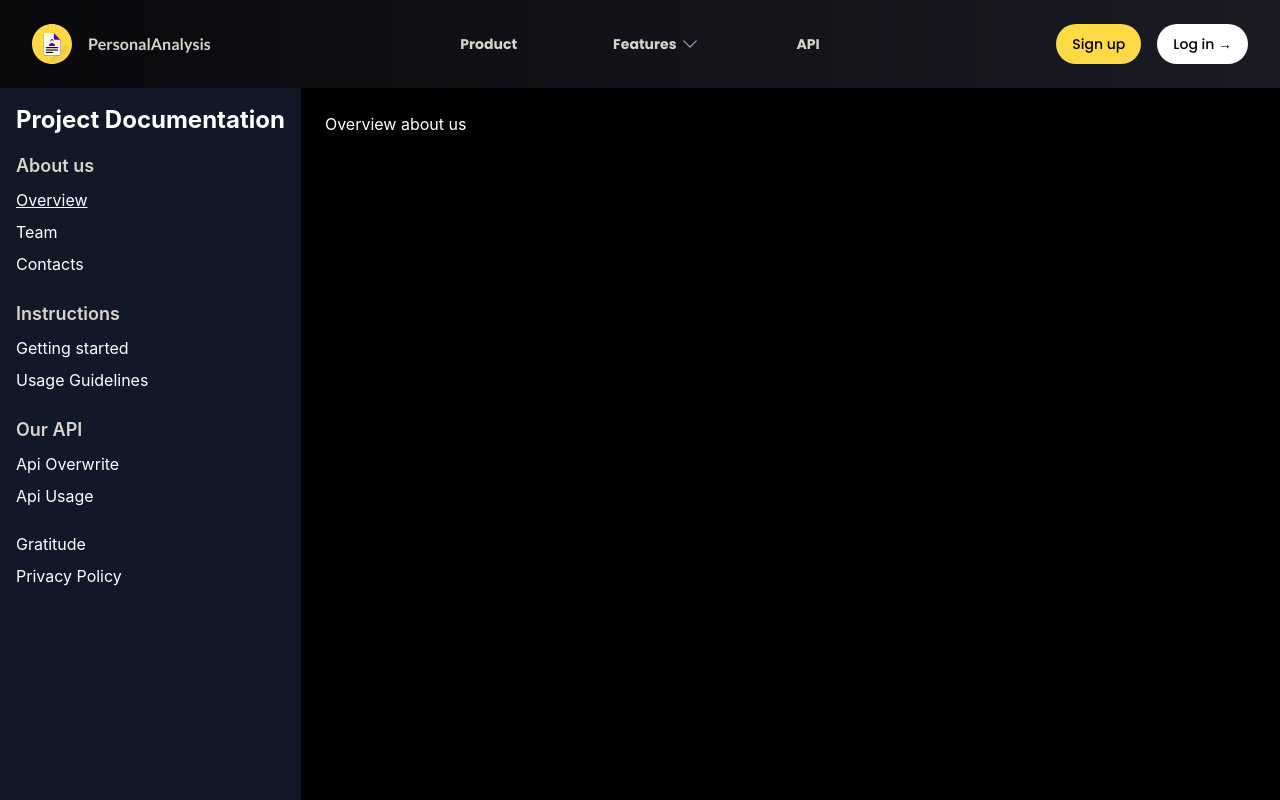
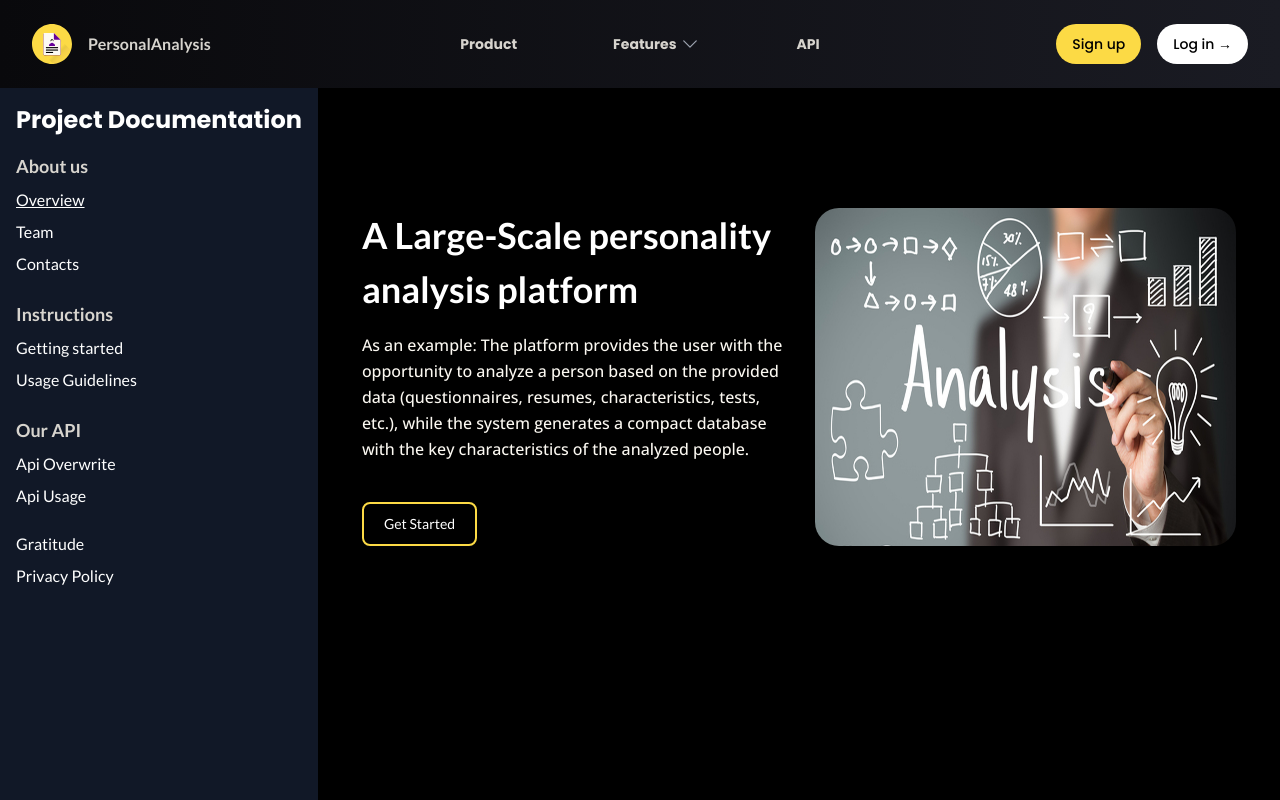
Before and after one commit to IvanGaideek/Front_Personality-Analyzer, a React (Vite) app: page /docs/overview in a window 1280 px wide. Shown: the top 800 px of the page. Built offline with nearby package versions, Linux system fonts and the light colour scheme.

Commit message:
add About us

```diff
--- a/src/addition/data_elements/pages_docs/about_us/Overview.jsx
+++ b/src/addition/data_elements/pages_docs/about_us/Overview.jsx
@@ -1,5 +1,40 @@
 import React from 'react'
+import { Link } from 'react-router-dom'
 
 export default function OverviewAboutUs() {
-	return <div>Overview about us</div>
+	return (
+		<section className='py-24 relative'>
+			<div className='w-full max-w-7xl px-4 md:px-5 lg:px-5 mx-auto'>
+				<div className='w-full justify-start items-center gap-8 grid lg:grid-cols-2 grid-cols-1'>
+					<div className='w-full flex-col justify-start lg:items-start items-center gap-10 inline-flex'>
+						<div className='w-full flex-col justify-start lg:items-start items-center gap-4 flex'>
+							<h2 className='text-white lato-bold text-4xl leading-normal lg:text-start text-center'>
+								A Large-Scale personality analysis platform
+							</h2>
+							<p className='text-almost-white open-sans text-base font-normal leading-relaxed lg:text-start text-center'>
+								As an example: The platform provides the user with the
+								opportunity to analyze a person based on the provided data
+								(questionnaires, resumes, characteristics, tests, etc.), while
+								the system generates a compact database with the key
+								characteristics of the analyzed people.
+							</p>
+						</div>
+						<Link
+							to='/docs/fast-start'
+							className='border-2 border-medium-yellow sm:w-fit w-full px-3.5 py-2 hover:bg-yellow-alpha-80 transition-all duration-700 ease-in-out rounded-lg shadow-[0px_1px_2px_0px_rgba(48,_72,_120,_0.05)] justify-center items-center flex'
+						>
+							<span className='px-1.5 text-white text-sm lato-regular leading-6'>
+								Get Started
+							</span>
+						</Link>
+					</div>
+					<img
+						className='lg:mx-0 mx-auto h-full rounded-3xl'
+						src='/src/resources/img/about_us_overwrite1.jpg'
+						alt='AboutUs img'
+					/>
+				</div>
+			</div>
+		</section>
+	)
 }
--- a/src/components/atoms/CardMinimalistic.jsx
+++ b/src/components/atoms/CardMinimalistic.jsx
@@ -11,12 +11,12 @@ export default function CardMinimalistic({
 			<div className='mb-2 py-8 px-7 transition-all hover:shadow-lg sm:p-9 lg:px-4 xl:px-7'>
 				<a
 					href={href}
-					class='group mx-auto mb-7 block h-[12rem] p-6 bg-all-black border-2 border-white rounded-lg shadow hover:bg-white overflow-hidden'
+					className='group mx-auto mb-7 block h-[12rem] p-6 bg-all-black border-2 border-white rounded-lg shadow hover:bg-white overflow-hidden'
 				>
-					<h5 class='mb-2 text-2xl font-bold tracking-tight overflow-hidden text-ellipsis text-white group-hover:text-all-black lato-bold'>
+					<h5 className='mb-2 text-2xl font-bold tracking-tight overflow-hidden text-ellipsis text-white group-hover:text-all-black lato-bold'>
 						{name}
 					</h5>
-					<p class='font-normal text-medium-gray overflow-hidden text-ellipsis group-hover:text-black-alpha-70 lato-regular'>
+					<p className='font-normal text-medium-gray overflow-hidden text-ellipsis group-hover:text-black-alpha-70 lato-regular'>
 						{description}
 					</p>
 				</a>
--- a/src/components/atoms/Copyright.jsx
+++ b/src/components/atoms/Copyright.jsx
@@ -9,9 +9,12 @@ export default function Сopyright({ align_style = '', color = '', team = '' })
 		' ' +
 		'block text-sm'
 	return (
-		<span class={className}>
+		<span className={className}>
 			© 2025{' '}
-			<Link to='/docs/team' class='hover:underline text-almost-white lato-bold'>
+			<Link
+				to='/docs/team'
+				className='hover:underline text-almost-white lato-bold'
+			>
 				{team}™
 			</Link>
 			. All Rights Reserved.
--- a/src/components/molecules/BranchBlock.jsx
+++ b/src/components/molecules/BranchBlock.jsx
@@ -1,11 +1,22 @@
 import React from 'react'
 import LinkItem from '../atoms/LinkItem'
 
-export default function BranchBlock({ title = '', items, className = '' }) {
+export default function BranchBlock({
+	title = '',
+	items,
+	className = '',
+	fontBlock = '',
+}) {
 	return (
 		<>
 			{title && (
-				<h2 className='text-lg font-semibold mb-2 text-medium-gray'>{title}</h2>
+				<h2
+					className={
+						'text-lg font-semibold mb-2 text-medium-gray' + ' ' + fontBlock
+					}
+				>
+					{title}
+				</h2>
 			)}
 			<div className='space-y-2 mb-6'>
 				{items.map(item => (
--- a/src/components/molecules/BranchesBlocksLink.jsx
+++ b/src/components/molecules/BranchesBlocksLink.jsx
@@ -7,7 +7,8 @@ export const BranchesBlocksLink = ({ group = [] }) => {
 			{group.map(item => (
 				<BranchBlock
 					title={item.title}
-					className='hover:text-medium-yellow'
+					fontBlock='lato-bold'
+					className='hover:text-medium-yellow lato-regular'
 					items={item.items}
 					key={item.title}
 				/>
--- a/src/components/molecules/footer/IconAndTeam.jsx
+++ b/src/components/molecules/footer/IconAndTeam.jsx
@@ -11,14 +11,14 @@ export default function IconAndTeam({
 		<div>
 			<Link
 				to={href}
-				class='flex items-center mb-4 sm:mb-0 space-x-3 rtl:space-x-reverse'
+				className='flex items-center mb-4 sm:mb-0 space-x-3 rtl:space-x-reverse'
 			>
 				<Image
 					className='h-8 text-medium-yellow'
 					aria-hidden='true'
 					alt='Group'
 				/>
-				<span class={'self-center ' + classTeam}>{team}</span>
+				<span className={'self-center ' + classTeam}>{team}</span>
 			</Link>
 		</div>
 	)
--- a/src/components/organisms/FullForPage.jsx
+++ b/src/components/organisms/FullForPage.jsx
@@ -4,9 +4,9 @@ import { Header } from './header'
 
 export default function FullForPage() {
 	return (
-		<div className='flex-container'>
+		<>
 			<Header />
 			<Outlet />
-		</div>
+		</>
 	)
 }
--- a/src/components/organisms/MainWithOpportunities.jsx
+++ b/src/components/organisms/MainWithOpportunities.jsx
@@ -4,13 +4,13 @@ import { main_cards_center } from '../../addition/data_elements/items-cards'
 
 export default function CenterMainPage() {
 	return (
-		<div class='flex-grow bg-all-black circle-bi'>
-			<div class='flex justify-center p-9'>
-				<div class='w-max'>
-					<h1 class='overflow-hidden text-center whitespace-nowrap text-white poppins-bold text-3xl'>
+		<div className='flex-grow bg-all-black circle-bi'>
+			<div className='flex justify-center p-9'>
+				<div className='w-max'>
+					<h1 className='overflow-hidden text-center whitespace-nowrap text-white poppins-bold text-3xl'>
 						Our Products:
 					</h1>
-					<h2 class='animate-typing overflow-hidden whitespace-nowrap border-r-4 border-r-white text-white poppins text-xl '>
+					<h2 className='animate-typing overflow-hidden whitespace-nowrap border-r-4 border-r-white text-white poppins text-xl '>
 						Try our personality analyzers!!!
 					</h2>
 				</div>
--- a/src/components/organisms/footer.jsx
+++ b/src/components/organisms/footer.jsx
@@ -10,9 +10,9 @@ export default function Footer() {
 	const team = 'Noname'
 
 	return (
-		<footer class='bg-white shadow dark:bg-gray-900'>
-			<div class='w-full max-w-screen-xl mx-auto p-4 md:py-8'>
-				<div class='sm:flex sm:items-center sm:justify-between'>
+		<footer className='bg-white shadow dark:bg-gray-900'>
+			<div className='w-full max-w-screen-xl mx-auto p-4 md:py-8'>
+				<div className='sm:flex sm:items-center sm:justify-between'>
 					<IconAndTeam
 						Image={UserGroupIcon}
 						team={team}
--- a/src/components/pages/Docs.jsx
+++ b/src/components/pages/Docs.jsx
@@ -19,22 +19,22 @@ export default function Docs() {
 			<div className='flex flex-col md:flex-row flex-1'>
 				{/* Sidebar */}
 				<nav
-					className={`fixed md:static bg-gray-900 text-white p-4 transition-transform duration-300 transform ${
+					className={`fixed md:static z-10 bg-gray-900 text-white p-4 transition-transform duration-300 transform ${
 						isMenuOpen
 							? 'translate-x-0 rounded-tr-lg rounded-br-lg'
 							: '-translate-x-full'
 					} md:translate-x-0`}
 				>
-					<h1 className='text-2xl font-bold mb-4'>Project Documentation</h1>
+					<h1 className='text-2xl mb-4 poppins-bold'>Project Documentation</h1>
 					<BranchesBlocksLink group={branches_items} />
 					<BranchBlock
 						items={lonely_items}
-						className='hover:text-medium-yellow'
+						className='hover:text-medium-yellow lato-regular'
 					/>
 				</nav>
 
 				{/* Main content */}
-				<main className='flex-1 bg-all-black text-white p-4 md:p-6 overflow-y-auto'>
+				<main className='flex-1 z-100 bg-all-black text-white p-4 md:p-6 overflow-y-auto'>
 					<Outlet />
 				</main>
 			</div>
--- a/src/store/App.jsx
+++ b/src/store/App.jsx
@@ -9,6 +9,7 @@ import OverviewAboutUs from '../addition/data_elements/pages_docs/about_us/Overv
 function App() {
 	return (
 		<BrowserRouter>
+			<div className='flex-container'>
 				<Routes>
 					<Route path='/' element={<FullForPage />}>
 						<Route index element={<MainPage />} />
@@ -30,6 +31,7 @@ function App() {
 					<Route path='*' element={'Not Found'} />
 				</Routes>
 				<Footer />
+			</div>
 		</BrowserRouter>
 	)
 }
```
Also changed, not shown: src/resources/img/about_us_overwrite1.jpg (added). Lines whose indentation alone changed are shown as unchanged.
